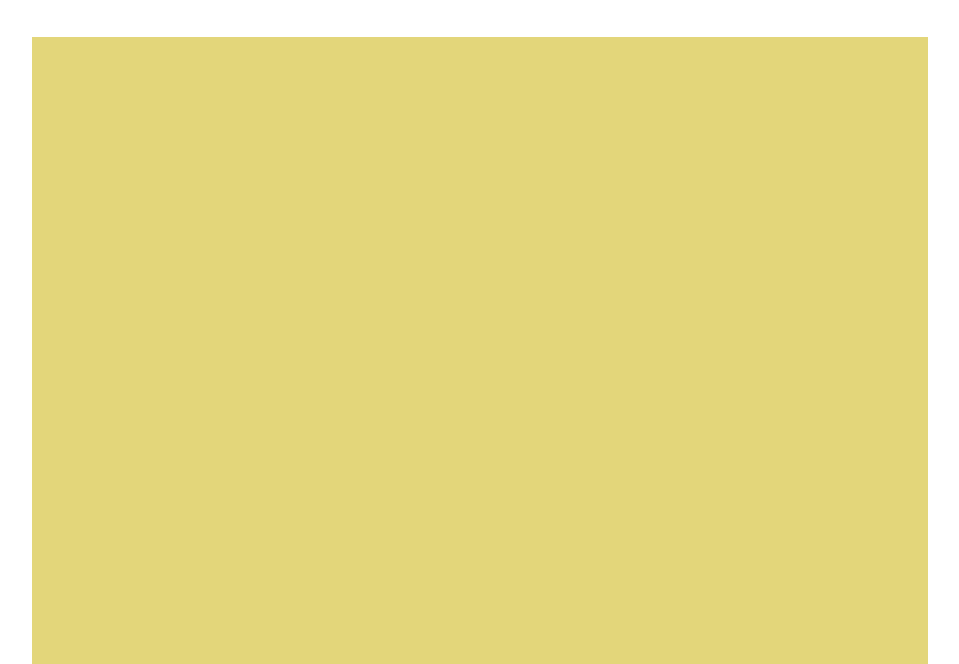
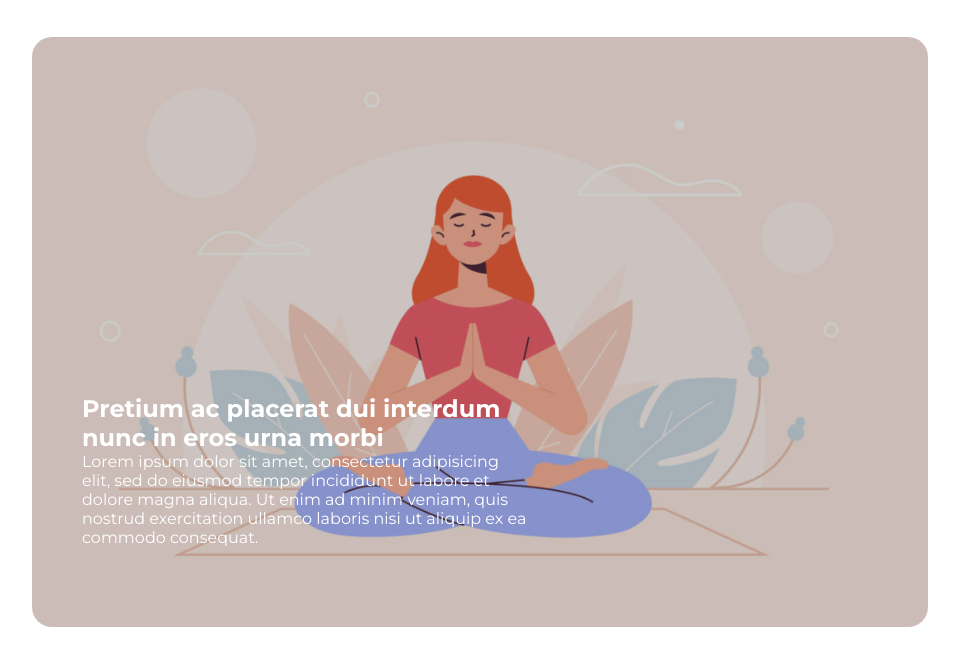
Before and after one commit to lorenaspiller/htmlcss-wp, a plain HTML site: page index.html in a window 1280 px wide. Shown: the part 135-799 px from the top of the page, without its empty margins (160-1119 px from the left). Drawn offline with Linux system fonts and the light colour scheme.

Commit message:
Creazione hero e overlay
modifiche in html e stile

```diff
--- a/css/style.css
+++ b/css/style.css
@@ -20,6 +20,7 @@ body {
   width: 70%;
   margin: auto;
 }
+
 
 /* header */
 header {
@@ -46,11 +47,49 @@ nav li a {
 
 
 /* main */
+
+/* hero */
+
 .hero {
-  background-color: #E3D67A;
-  height: 700px;
   margin-top: 40px;
+  position: relative;
 }
+
+.img-hero {
+  height: 590px;
+}
+
+.img-hero img {
+  height: 100%;
+  width: 100%;
+  object-fit: cover;
+  object-position: center;
+  border-radius: 20px;
+}
+
+.overlay {
+  height: 100%;
+  width: 100%;
+  position: absolute;
+  top: 0;
+  left: 0;
+  bottom: 0;
+  right: 0;
+  background-color: rgba(0, 0, 0, 0.2);
+  z-index: 10;
+  border-radius: 20px;
+}
+
+.testo-hero {
+  width: 50%;
+  position: absolute;
+  bottom: 80px;
+  left: 50px;
+  color: white;
+  z-index: 11;
+}
+
+/* /hero */
 
 .rows {
   background-color: #0E85EA;
--- a/index.html
+++ b/index.html
@@ -39,7 +39,16 @@
 
         <!-- prima sezione -->
         <section class="hero">
+          <div class="layover img-hero">
+            <img src="img/banner.jpg" alt="hero">
+          </div>
+          <div class="testo-hero">
+            <h2>Pretium ac placerat dui interdum nunc in eros urna morbi</h2>
+            <p>Lorem ipsum dolor sit amet, consectetur adipisicing elit, sed do eiusmod tempor incididunt ut labore et dolore magna aliqua. Ut enim ad minim veniam, quis nostrud exercitation ullamco laboris nisi ut aliquip ex ea commodo consequat.</p>
+          </div>
+          <div class="overlay">
 
+          </div>
         </section>
         <!-- /prima sezione -->
 
```
